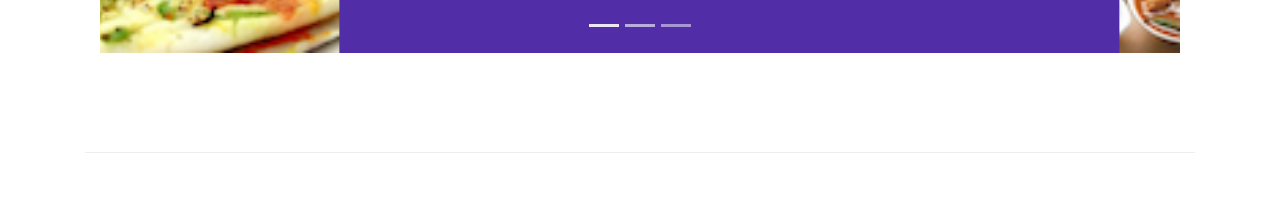
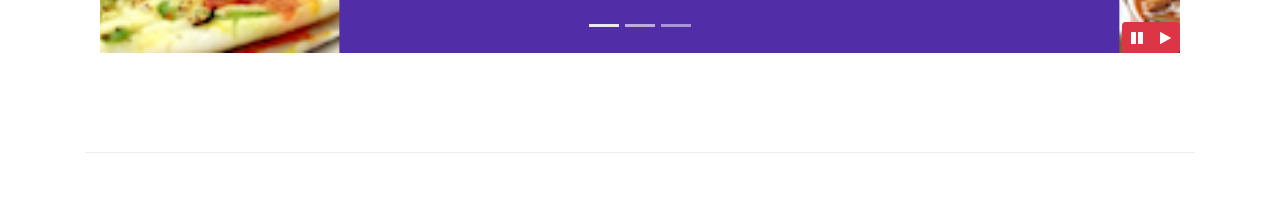
Before and after one commit to nanditagaurr/bootstrap4, a website: page index.html in a window 1280 px wide. Shown: the part 581-800 px from the top of the page. Drawn offline with nearby package versions, Linux system fonts and the light colour scheme.

Commit message:
bootstrap jquery

```diff
--- a/css/styles.css
+++ b/css/styles.css
@@ -50,3 +50,9 @@ body{
     left: 0;
     min-height: 300px;
 }
+#carouselButton {
+    right:0px;
+    position: absolute;
+    bottom: 0px;
+    z-index: 1;
+}
--- a/index.html
+++ b/index.html
@@ -220,6 +220,15 @@
                     <a class="carousel-control-next" href="#mycarousel" role="button" data-slide="next">
                         <span class="carousel-control-next-icon"></span>
                     </a>
+                    <div class="btn-group" id="carouselButton">
+                        <button class="btn btn-danger btn-sm" id="carousel-pause">
+                            <span class="fa fa-pause"></span>
+                        </button>
+                        <button class="btn btn-danger btn-sm" id="carousel-play">
+                            <span class="fa fa-play"></span>
+                        </button>
+                    </div>
+
                 </div>
             </div>
 
@@ -339,11 +348,18 @@
         <script src="node_modules/jquery/dist/jquery.slim.min.js"></script>
         <script src="node_modules/popper.js/dist/umd/popper.min.js"></script>
         <script src="node_modules/bootstrap/dist/js/bootstrap.min.js"></script>
-<script>
-    $(document).ready(function(){
-        $('[data-toggle="tooltip"]').tooltip();
-    });
-</script>
+        <script>
+            $(document).ready(function(){
+                $("#mycarousel").carousel( { interval: 2000 } );
+                $("#carousel-pause").click(function(){
+                    $("#mycarousel").carousel('pause');
+                });
+                $("#carousel-play").click(function(){
+                    $("#mycarousel").carousel('cycle');
+                });
+            });
+        </script>
+
 </body>
 
 </html>
```
